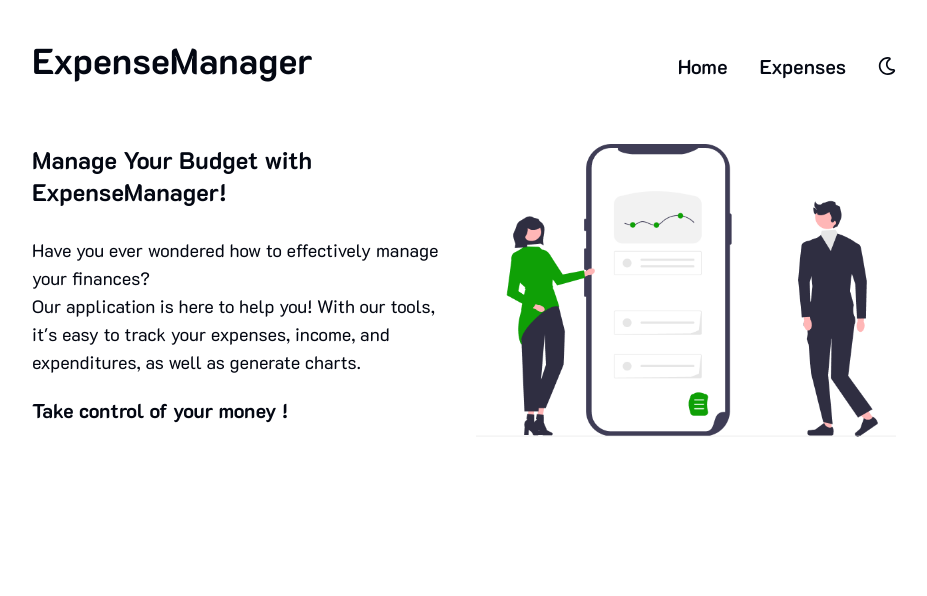
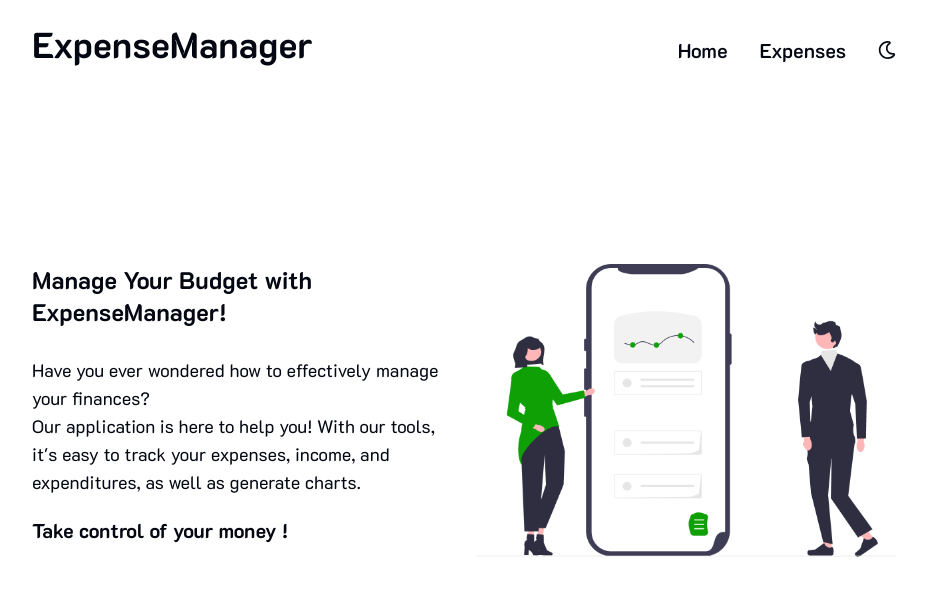
Before and after one commit to zofiaMrugalska/ExpenseManager, a React (Create React App) app: page / in a window 1280 px wide. Shown: the top 596 px of the page, without its empty margins (176-1103 px from the left). Built offline with nearby package versions, Linux system fonts and the light colour scheme.

Commit message:
code changes

```diff
--- a/src/pages/Layout.jsx
+++ b/src/pages/Layout.jsx
@@ -10,7 +10,7 @@ const Layout = () => {
   const { mode } = useContext(Context);
   return (
     <div
-      className={`min-h-[1024px] p-4 sm:py-6 sm:px-14 md:p-10 md:px-20 lg:px-40 xl:py-10 xl:px-52 ${
+      className={` p-4 sm:p-6 sm:px-14  md:px-20 lg:px-40  xl:px-52 ${
         mode === "light" ? "bg-white text-gray-950" : " bg-[#1A1A1A] text-white"
       }`}
     >
--- a/src/pages/home/Home.jsx
+++ b/src/pages/home/Home.jsx
@@ -1,8 +1,8 @@
 import img from "../../images/expenseMenagerHome.png";
 const Home = () => {
   return (
-    <div className="font-K2D mt-16 ">
-      <section className="flex flex-col lg:grid lg:grid-cols-2 lg:gap-6 lg:place-items-start">
+    <div className="font-K2D mt-14 lg:mt-[200px] ">
+      <section className="flex flex-col lg:grid lg:grid-cols-2 lg:gap-6 lg:place-items-start  ">
         <div>
           <h1 className=" text-2xl font-bold">Manage Your Budget with ExpenseManager!</h1>
           <p className=" text-lg mt-7">
```
Also changed, not shown: 1 other file (tests, documents, lock files or other folders).
